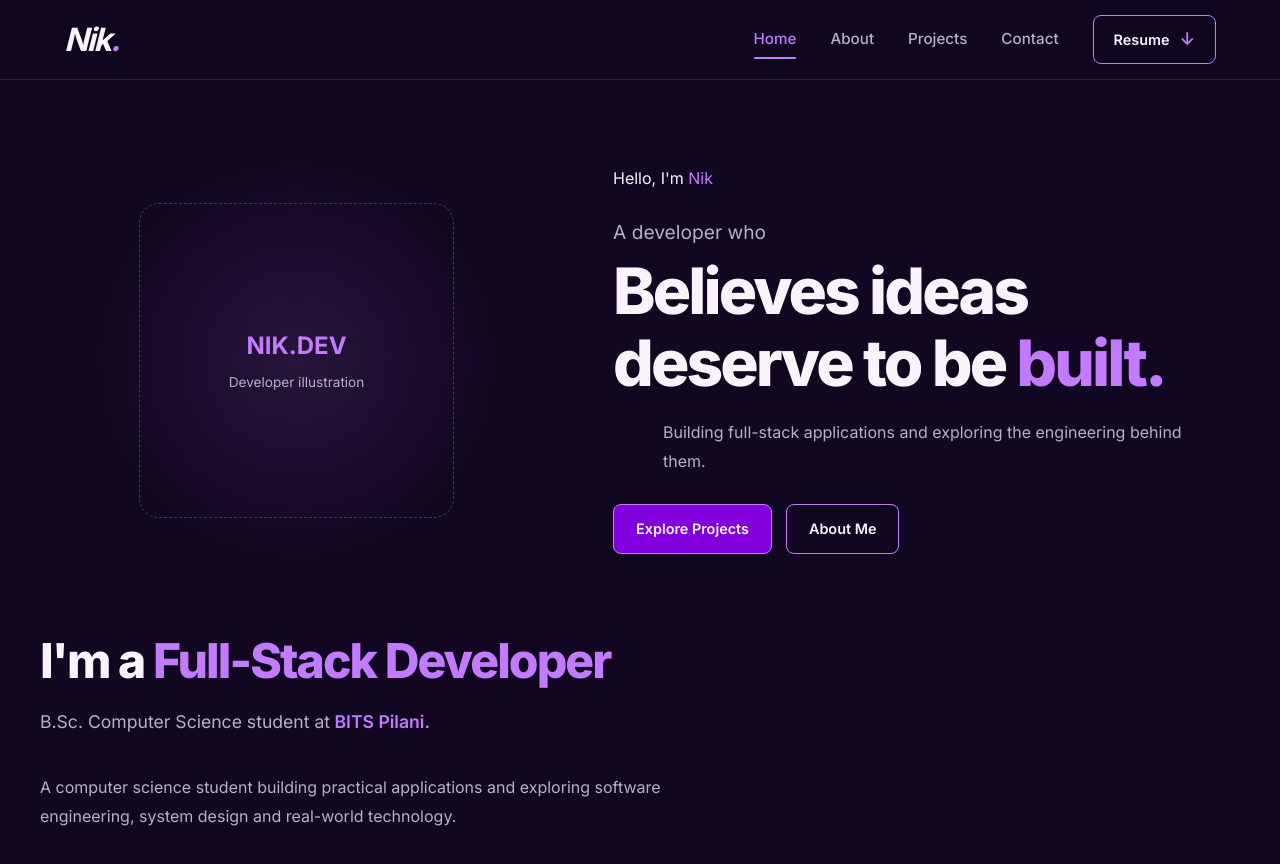
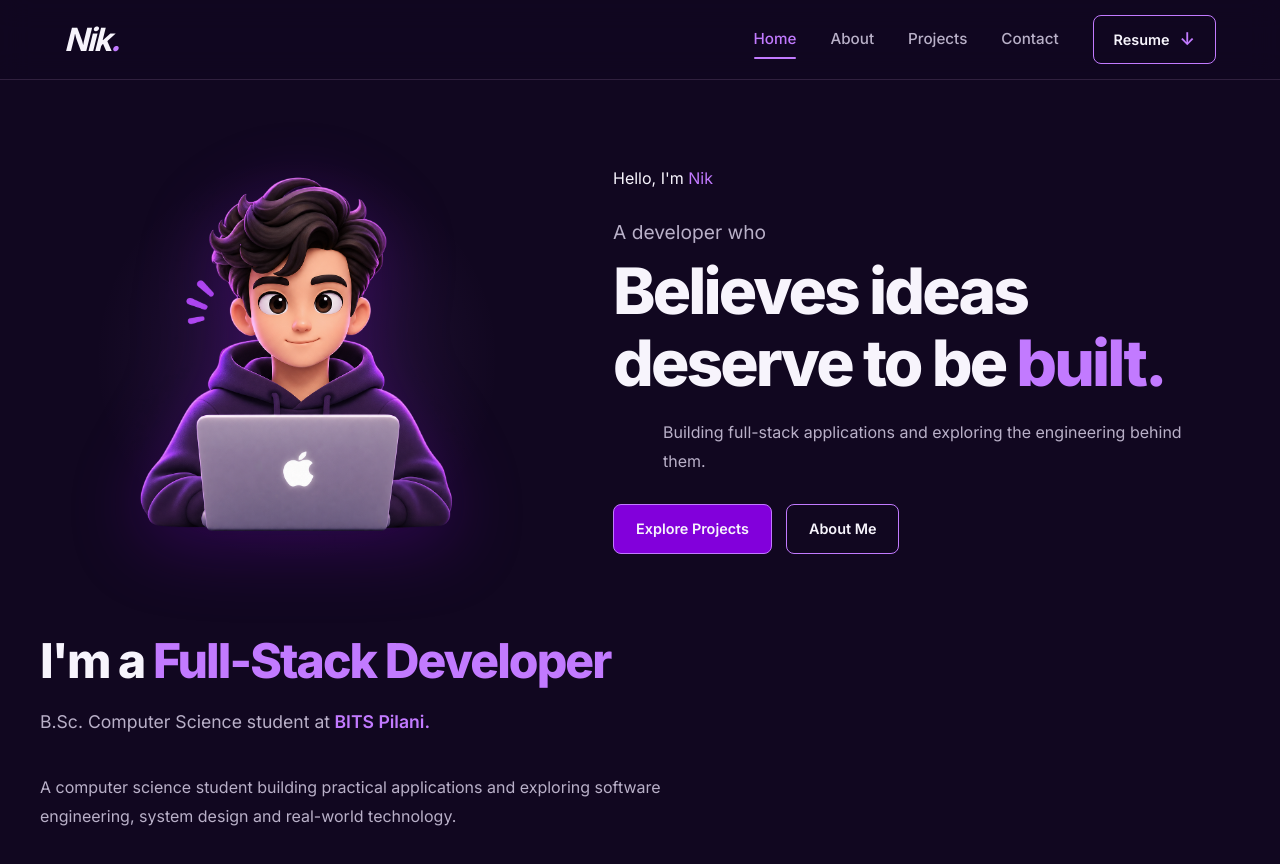
Before and after one commit to nikhilkdevx/My-PortFolio, a React (Vite) app: page / in a window 1280 px wide. Shown: the top 864 px of the page. Built offline with nearby package versions, Linux system fonts and the light colour scheme.

Commit message:
added devloper icon image

```diff
--- a/src/sections/Hero.css
+++ b/src/sections/Hero.css
@@ -194,6 +194,24 @@
   text-align: left;
 }
 
+.developer-avatar {
+  display: block;
+  width: 100%;
+  max-width: 420px;
+  height: auto;
+  object-fit: contain;
+
+  filter: drop-shadow(
+    0 15px 35px rgba(130, 0, 219, 0.25)
+  );
+
+  transition: transform 300ms ease;
+}
+
+.developer-avatar:hover {
+  transform: translateY(-6px);
+}
+
 /* Responsive layout */
 
 @media (max-width: 768px) {
--- a/src/sections/Hero.jsx
+++ b/src/sections/Hero.jsx
@@ -9,11 +9,11 @@ function Hero() {
         {/* Left: Developer illustration */}
         <div className="hero-visual">
           <div className="hero-avatar-glow">
-            {/* We'll add the 3D avatar image here */}
-            <div className="avatar-placeholder">
-              <span>NIK.DEV</span>
-              <p>Developer illustration</p>
-            </div>
+             <img
+                src="/images/developer-avatar.png"
+                alt="3D illustration of a developer working on a laptop"
+                className="developer-avatar"
+              />
           </div>
         </div>
 
```
